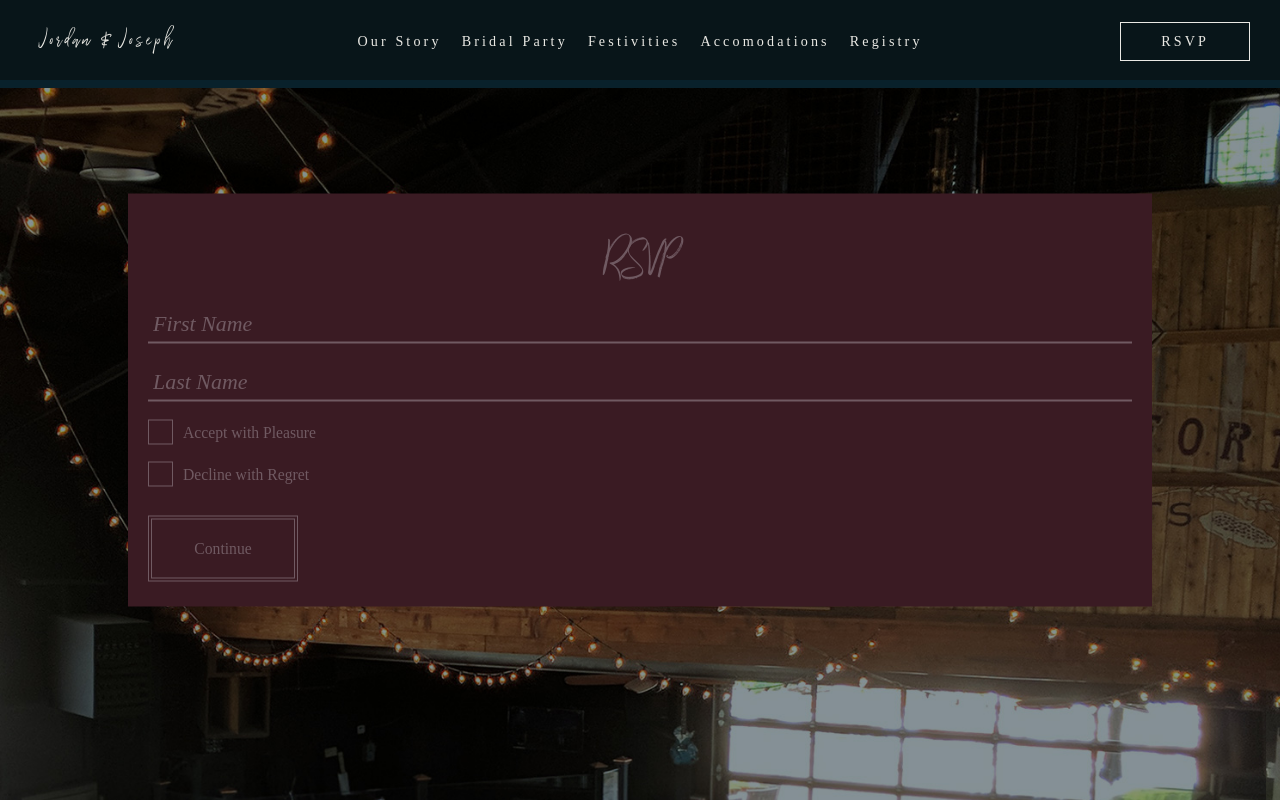
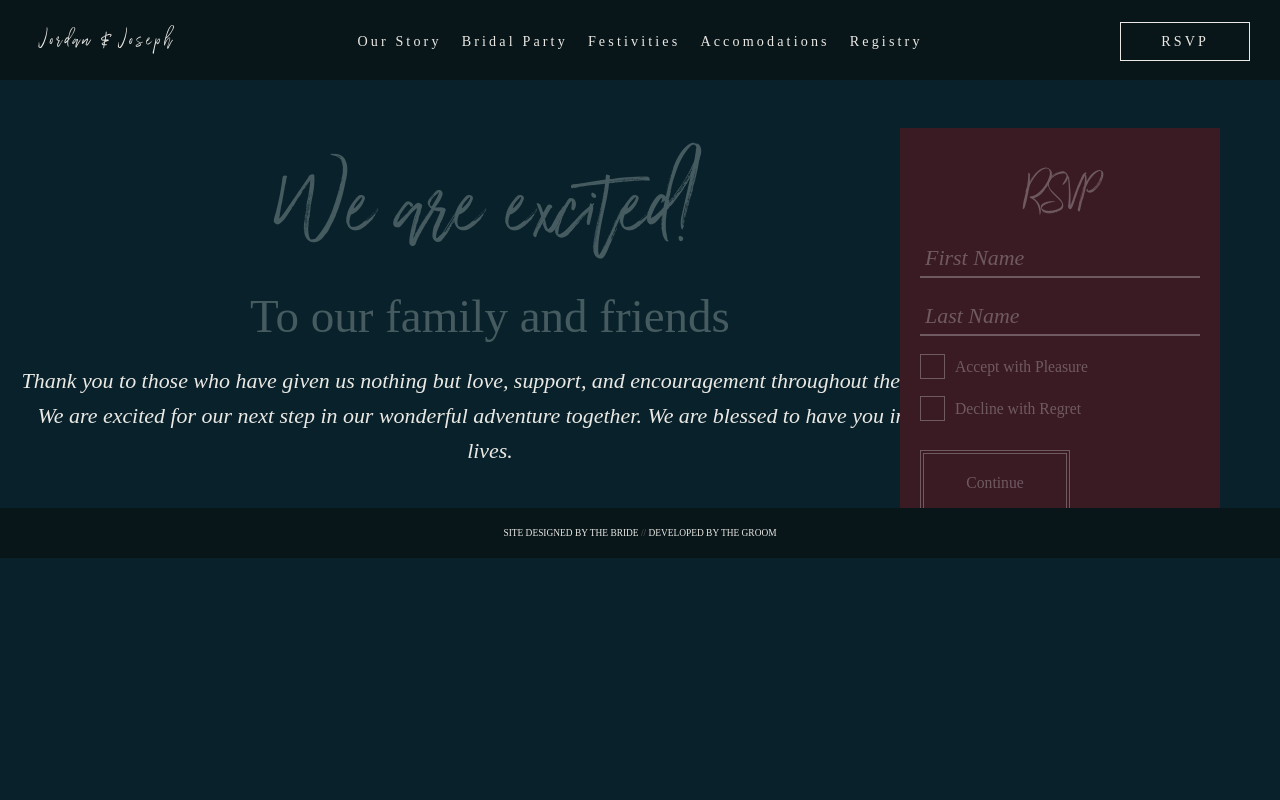
Before and after one commit to jbanass/jojo-wedding, an Angular app: page /rsvp in a window 1280 px wide. Shown: the top 800 px of the page. Built offline with nearby package versions, Linux system fonts and the light colour scheme; a web font is replaced by a local one.

Commit message:
Mobile/Desktop layout, added family message

```diff
--- a/src/app/rsvp-form/rsvp-form.component.html
+++ b/src/app/rsvp-form/rsvp-form.component.html
@@ -20,7 +20,8 @@
                     <input value="1" type="radio" class="rsvp-form-checkbox" formControlName="coming" />
                     <span class="rsvp-checkbox-check"></span>
                 </label>
-                <button class="button rsvp-form-button" (click)="submitPartyMemberNameAndComing()">Continue</button>
+                <button [disabled]="!personForm.get('firstName').valid || !personForm.get('lastName').valid || !personForm.get('coming').valid"
+                    class="button rsvp-form-button" (click)="submitPartyMemberNameAndComing()">Continue</button>
             </div>
             <div *ngIf="isPersonEntered() && !partySubmitted">
                 <p class="rsvp-copy">Please select your food choice.</p>
@@ -41,7 +42,7 @@
                     <span class="rsvp-checkbox-check"></span>
                 </label>
                 <input formControlName="foodNotes" class="rsvp-form-input" placeholder="Allergy/Dietary Requests" />
-                <button [disabled]="!personForm.valid" class="button rsvp-form-button" (click)="submitPartyMemberFoodChoice()">Continue</button>
+                <button [disabled]="!personForm.get('food').valid" class="button rsvp-form-button" (click)="submitPartyMemberFoodChoice()">Continue</button>
             </div>
             <div *ngIf="canShowSongChoice()">
                 <p class="rsvp-copy">Before you go, what song will get you on the dance floor?</p>
@@ -52,7 +53,7 @@
                 </button>
             </div>
             <div>
-                <button class="button rsvp-form-button" (click)="finalizeParty()" *ngIf="partyMembers.length > 0">Finish
+                <button class="button rsvp-form-button" (click)="finalizeParty()" *ngIf="partyMembers.length > 0 && !partySubmitted">Finish
                     RSVP
                 </button>
                 <button class="button rsvp-form-button start-over" (click)="resetEntries()" *ngIf="partyMembers.length > 0">Start
@@ -61,6 +62,14 @@
             </div>
         </div>
     </div>
+</div>
+<div class="family-message">
+    <h1 class="section-header">We are excited!</h1>
+    <h2>To our family and friends</h2>
+    <p>
+        Thank you to those who have given us nothing but love, support, and encouragement throughout the years. We are excited for
+        our next step in our wonderful adventure together. We are blessed to have you in our lives.
+    </p>
 </div>
 <div class="modal" *ngIf="modal">
     <div class="modal-content">
--- a/src/app/rsvp-form/rsvp-form.component.scss
+++ b/src/app/rsvp-form/rsvp-form.component.scss
@@ -178,9 +178,59 @@
   padding: 0;
 }
 
+.family-message {
+  background-color: $main-blue;
+  color: $off-white;
+  margin: 0 auto;
+  text-align: center;
+  margin-bottom: 40px;
+  margin-left: 20px;
+  margin-right: 20px;
+}
+
+.family-message h1 {
+  color: $light-blue;
+  padding-top: 20px;
+}
+
+.family-message h2 {
+  font-family: $all-caps-font-stack;
+  color: $light-blue;
+  margin-bottom: 20px;
+  font-size: 0.8em;
+}
+
+.family-message p {
+  font-family: $copy-font-stack;
+  font-style: $copy-font-style;
+
+  font-size: 0.7em;
+  line-height: 1.6em;
+}
+
 .rsvp-form-button-modal {
   margin: 0 auto;
 }
 
-@media screen and (min-width: 768px) {
+@media screen and (min-width: 1024px) {
+  .rsvp-form-container {
+    height: -webkit-fill-available;
+    margin-top: -10px;
+  }
+
+  .rsvp-form {
+    width: 320px;
+    position: relative;
+    float: right;
+    transform: none;
+    top: 50px;
+    left: -60px;
+  }
+
+  .family-message h2 {
+    font-size: 1.5em;
+  }
+
+  .family-message p {
+  }
 }
--- a/src/app/rsvp-form/rsvp-form.component.ts
+++ b/src/app/rsvp-form/rsvp-form.component.ts
@@ -10,6 +10,7 @@ import {
 
 import { RSVPService } from "./rsvp.service";
 import { Router } from "@angular/router";
+import { callbackify } from "util";
 
 @Component({
   selector: "rsvp-form",
@@ -33,11 +34,11 @@ export class RSVPFormComponent implements OnInit {
     private router: Router
   ) {
     this.personForm = new FormGroup({
-      firstName: new FormControl("", Validators.required),
-      lastName: new FormControl("", Validators.required),
-      coming: new FormControl("-1", Validators.required),
-      food: new FormControl("-1", Validators.required),
-      foodNotes: new FormControl("")
+      firstName: new FormControl(null, Validators.required),
+      lastName: new FormControl(null, Validators.required),
+      coming: new FormControl(null, Validators.required),
+      food: new FormControl(null, Validators.required),
+      foodNotes: new FormControl(null)
     });
   }
 
@@ -70,17 +71,17 @@ export class RSVPFormComponent implements OnInit {
     }
   }
 
-  submitPartyMember() {
-    const person: Person = {
-      firstName: this.personForm.get("firstName").value,
-      lastName: this.personForm.get("lastName").value,
-      coming: this.personForm.get("coming").value,
-      food: this.personForm.get("food").value,
-      foodNotes: this.personForm.get("foodNotes").value
-    };
+  // submitPartyMember() {
+  //   const person: Person = {
+  //     firstName: this.personForm.get("firstName").value,
+  //     lastName: this.personForm.get("lastName").value,
+  //     coming: this.personForm.get("coming").value,
+  //     food: this.personForm.get("food").value,
+  //     foodNotes: this.personForm.get("foodNotes").value
+  //   };
 
-    this.partyMembers.push(person);
-  }
+  //   this.partyMembers.push(person);
+  // }
 
   submitPartyMemberFoodChoice() {
     this.currentPerson.food = this.personForm.get("food").value;
@@ -95,7 +96,7 @@ export class RSVPFormComponent implements OnInit {
         this.currentPerson.firstName +
         " " +
         this.currentPerson.lastName +
-        "'s response is waiting to be sent. Feel&nbsp;free to add more, or select 'Finish RSVP' to send your responses!",
+        "'s response is waiting to be sent. Feel free to add more, or select 'Finish RSVP' to send your responses!",
       callback: () => {
         this.modal = undefined;
       }
@@ -180,6 +181,8 @@ export class RSVPFormComponent implements OnInit {
   resetEntries() {
     this.partyMembers = [];
     this.personForm.reset();
+    this.partySubmitted = false;
+    this.currentPerson = new Person();
 
     this.modal = {
       message: "Your progress has been reset.",
```
